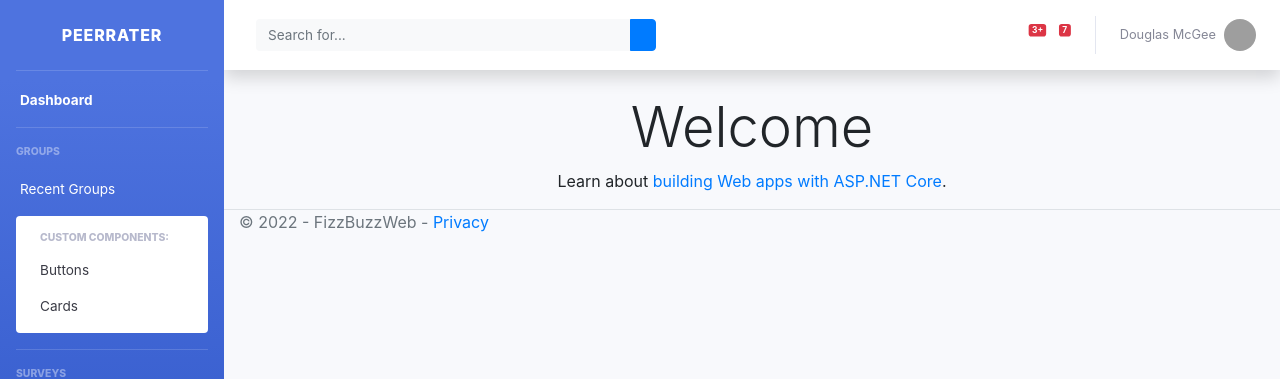
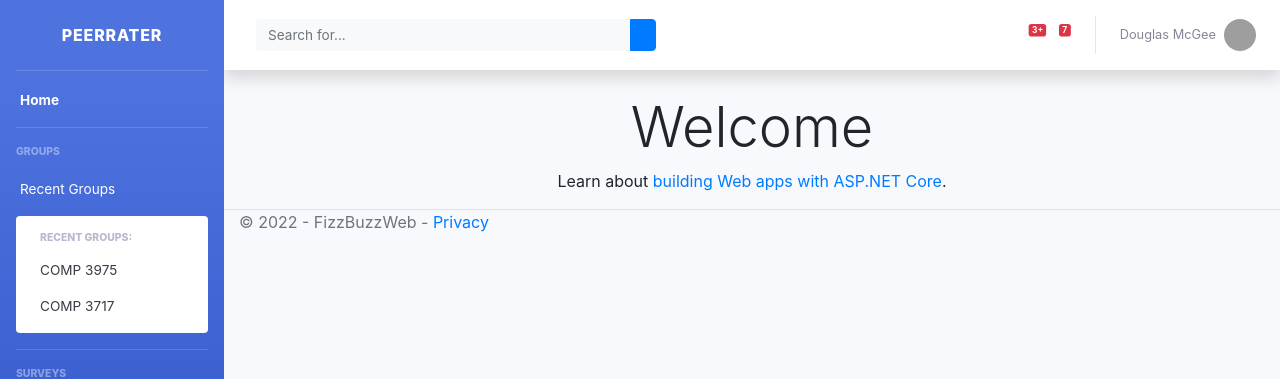
Before and after one commit to mark-p7/Frontend-Team-PeerRater, a React (Create React App) app: page / in a window 1280 px wide. Both pictures are taken after a click on the link "Recent Groups". Shown: the top 379 px of the page. Built offline with nearby package versions, Linux system fonts and the light colour scheme; grey boxes are pictures that could not be loaded.

Commit message:
modified recent groups and surveys on sidebar

```diff
--- a/src/components/SideBar.js
+++ b/src/components/SideBar.js
@@ -24,7 +24,7 @@ const SideBar = () => (
             <li className="nav-item active">
                 <a className="nav-link" href="index.html">
                     <i className="fas fa-fw fa-tachometer-alt" />
-                    <span>Dashboard</span>
+                    <span>Home</span>
                 </a>
             </li>
             {/* Divider */}
@@ -51,12 +51,12 @@ const SideBar = () => (
                     data-parent="#accordionSidebar"
                 >
                     <div className="bg-white py-2 collapse-inner rounded">
-                        <h6 className="collapse-header">Custom Components:</h6>
+                        <h6 className="collapse-header">Recent Groups:</h6>
                         <a className="collapse-item" href="buttons.html">
-                            Buttons
+                            COMP 3975
                         </a>
                         <a className="collapse-item" href="cards.html">
-                            Cards
+                            COMP 3717
                         </a>
                     </div>
                 </div>
@@ -85,18 +85,18 @@ const SideBar = () => (
                     data-parent="#accordionSidebar"
                 >
                     <div className="bg-white py-2 collapse-inner rounded">
-                        <h6 className="collapse-header">Custom Utilities:</h6>
+                        <h6 className="collapse-header">Surveys:</h6>
                         <a className="collapse-item" href="utilities-color.html">
-                            Colors
+                            Survey 1
                         </a>
                         <a className="collapse-item" href="utilities-border.html">
-                            Borders
+                            Survey 2
                         </a>
                         <a className="collapse-item" href="utilities-animation.html">
-                            Animations
+                            Survey 3
                         </a>
                         <a className="collapse-item" href="utilities-other.html">
-                            Other
+                            Survey 4
                         </a>
                     </div>
                 </div>
```
